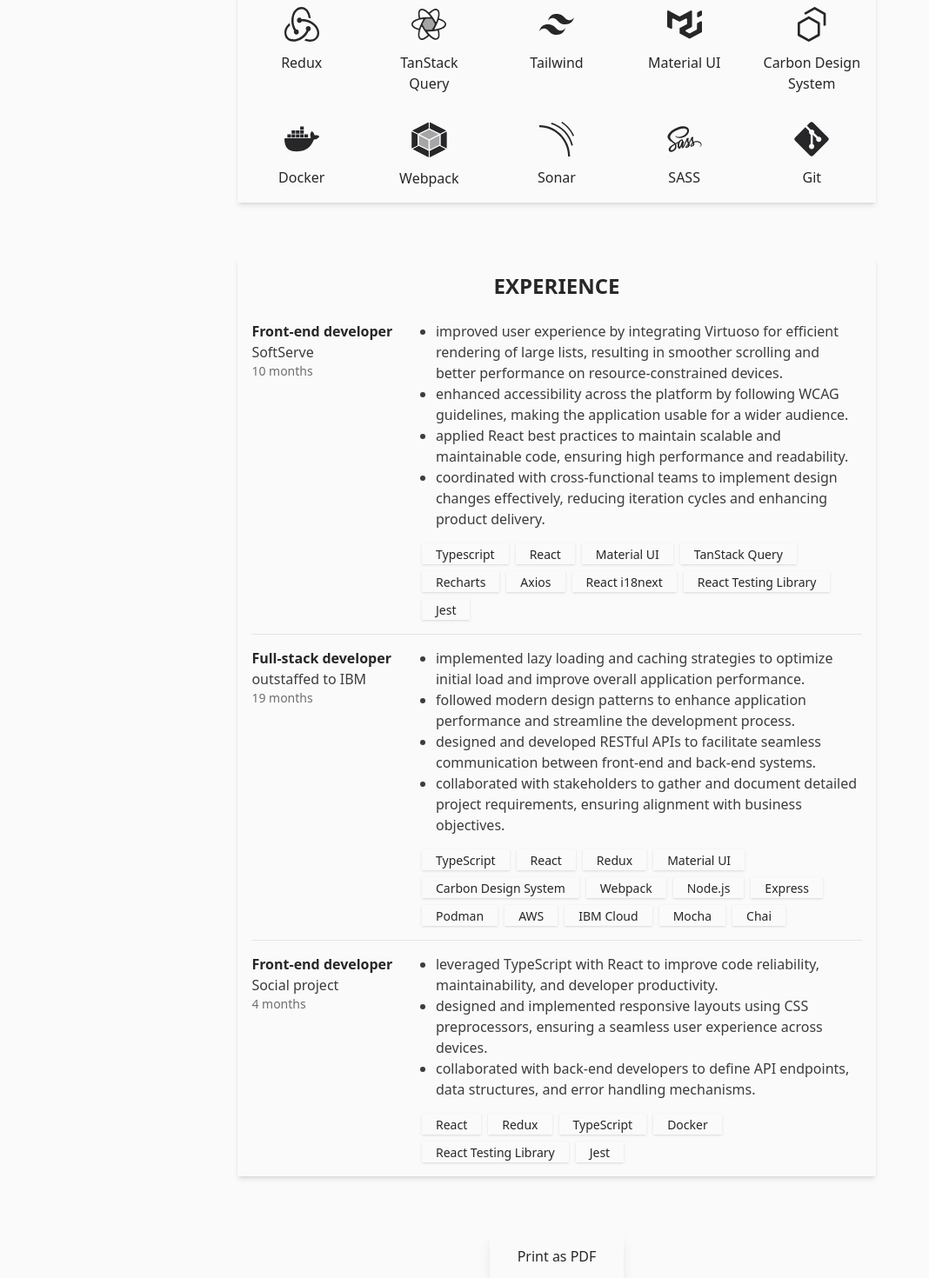
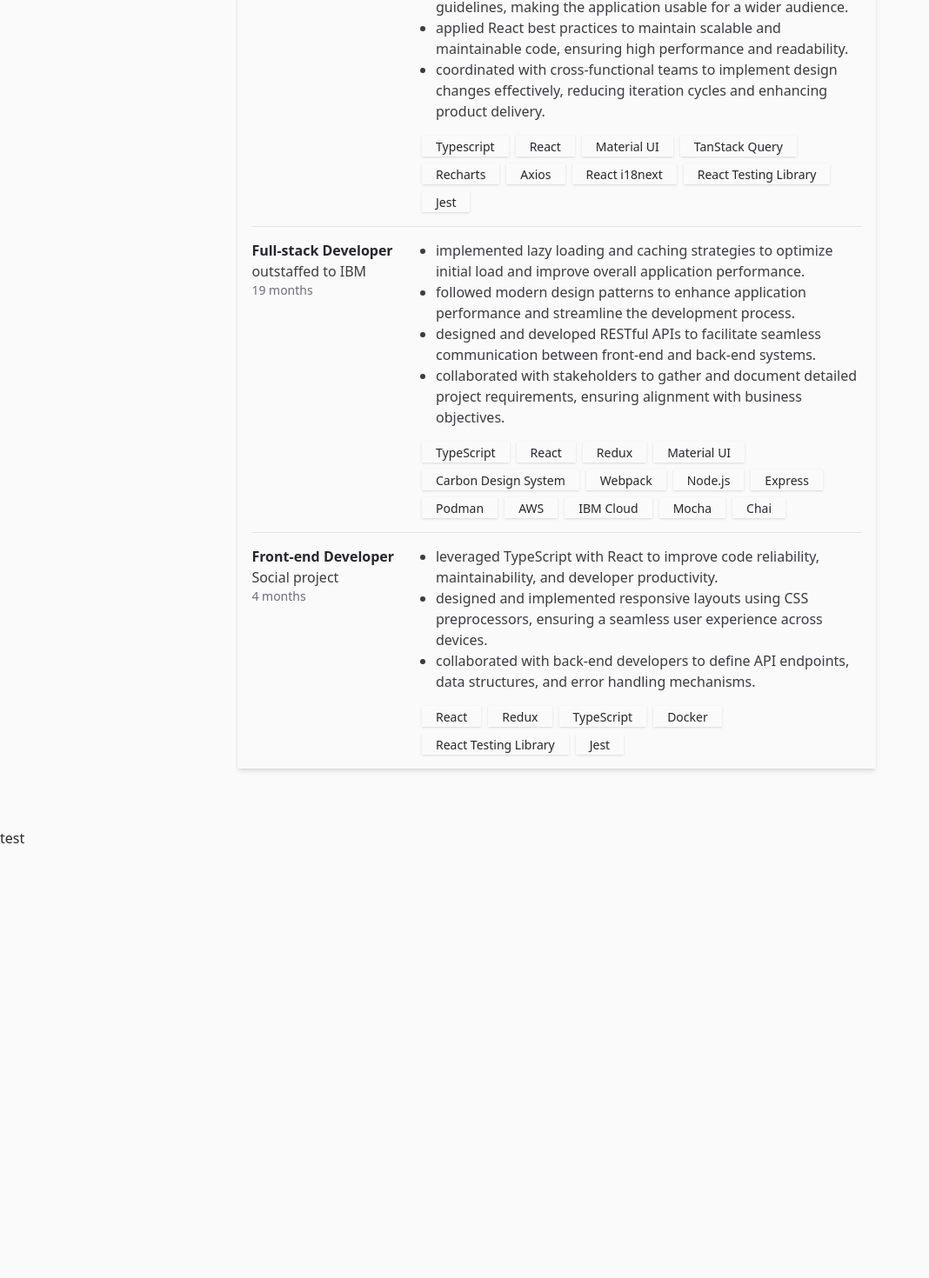
Before and after one commit to andrew-melnychuk/cv, a React (Vite) app: page / in a window 1280 px wide. Shown: the part 664-2134 px from the top of the page at 87% size, without its empty margins (0-1068 px from the left). After the commit the page ends 1640 px from the top, so only its background shows below. Built offline with nearby package versions, Linux system fonts and the light colour scheme.

Commit message:
reset this commit soft

```diff
--- a/package.json
+++ b/package.json
@@ -21,6 +21,7 @@
     "vitest:run": "vitest run"
   },
   "dependencies": {
+    "jspdf": "^2.5.2",
     "react": "^18.2.0",
     "react-dom": "^18.2.0",
     "react-to-print": "^2.14.13"
@@ -54,7 +55,7 @@
     "vite": "^4.1.4",
     "vite-plugin-svgr": "^3.2.0",
     "vitest": "^0.32.2"
-    },
+  },
   "browserslist": [
     ">0.2%",
     "not dead",
--- a/src/App.css
+++ b/src/App.css
@@ -133,6 +133,6 @@ body {
 }
 
 @page {
-  /*margin: 8mm;*/
+  margin: 0;
   padding: 8mm;
 }
--- a/src/App.tsx
+++ b/src/App.tsx
@@ -1,6 +1,9 @@
+import { jsPDF } from 'jspdf';
 import React, { useEffect, useRef } from 'react';
 import { Experience, Header, Skills, Summary } from './components';
 import { useLocalStorage, usePrint } from './utils';
+
+// import { useLocalStorage, usePrint } from '../resources/files/CV_Andrew_Melnychuk_Front-end.pdf';
 
 const DEFAULT_THEME = 'light';
 
@@ -40,14 +43,21 @@ const ThemeSwitcher = () => {
     </div>
   );
 };
-const PrintButton = ({ onPrint }: { onPrint: () => void }) => (
-  <button
-    className="print-hidden m-auto flex px-8 py-4 shadow-lg duration-500 hover:shadow-sm"
-    onClick={onPrint}
-  >
-    Print as PDF
-  </button>
-);
+
+const PrintButton = ({ onClick }: { onClick: () => void }) => {
+  return (
+    <button onClick={onClick}>test</button>
+
+    // <a
+    //   className="print-hidden m-auto flex w-fit px-8 py-4 shadow-lg duration-500 hover:shadow-sm"
+    //   href="../resources/files/CV_Andrew_Melnychuk_Front-end.pdf"
+    //   download
+    //   aria-label="Download the PDF file"
+    // >
+    //   Download PDF
+    // </a>
+  );
+};
 
 // TODO: revise contacts, add more???
 // TODO: update experience (replace project description with personal responsibilities)
@@ -58,14 +68,46 @@ export default function App() {
   const ref = useRef(null);
   const { printHandler } = usePrint(ref, 'cv', 'CV_Andrew_Melnychuk_Front-end');
 
+  const handleClick = (ref: HTMLElement) => {
+    const pdf = new jsPDF({
+      orientation: 'portrait',
+      unit: 'mm',
+      format: 'a4',
+      putOnlyUsedFonts: true,
+    });
+
+    console.log({ ref });
+
+    const windowWidth = window.innerWidth;
+    // ref.style.margin = '0px';
+    // ref.style.padding = '0px';
+
+    pdf.html(ref.innerHTML, {
+      callback: (pdf) => {
+        // Save the generated PDF
+        pdf.save('download.pdf');
+      },
+      autoPaging: 'text',
+      margin: [20, 0, 20, 0],
+      width: 190, // Maximum width for the content in mm (adjust as needed)
+      windowWidth: ref.offsetWidth,
+      // html2canvas: {
+      // svgRendering: true,
+      // scale: 0.25, // Scale down the content to fit
+      // },
+    });
+  };
+
   return (
-    <div ref={ref} className="cv container">
+    <div>
       <ThemeSwitcher />
-      <Header />
-      <Summary />
-      <Skills />
-      <Experience />
-      <PrintButton onPrint={printHandler} />
+      <div ref={ref} className="cv container">
+        <Header />
+        <Summary />
+        {/*<Skills />*/}
+        <Experience />
+      </div>
+      <PrintButton onClick={() => handleClick(ref.current!)} />
     </div>
   );
 }
--- a/src/components/Summary.tsx
+++ b/src/components/Summary.tsx
@@ -6,7 +6,7 @@ const Summary = () => (
   <Section title="summary">
     <div className="text-secondary">
       <p>
-        {`Senior Frontend Developer with ${getExperience(
+        {`Senior Front-end Developer with ${getExperience(
           careerStart,
         )} years of experience specializing in React and TypeScript. Skilled in creating dynamic, high-performance user interfaces with a focus on user experience. Proficient in creating scalable and reusable components, front-end
         optimization, and backend integration. Known for a proactive,
--- a/src/components/experience/First.tsx
+++ b/src/components/experience/First.tsx
@@ -15,7 +15,7 @@ const First = () => (
     technologies={TECHNOLOGIES}
     duration="4 months"
     employer="Social project"
-    position="Front-end developer"
+    position="Front-end Developer"
     description={[
       'leveraged TypeScript with React to improve code reliability, maintainability, and developer productivity.',
       'designed and implemented responsive layouts using CSS preprocessors, ensuring a seamless user experience across devices.',
--- a/src/components/experience/Second.tsx
+++ b/src/components/experience/Second.tsx
@@ -23,7 +23,7 @@ const Second = () => {
       technologies={TECHNOLOGIES}
       duration="19 months"
       employer="outstaffed to IBM"
-      position="Full-stack developer"
+      position="Full-stack Developer"
       description={[
         'implemented lazy loading and caching strategies to optimize initial load and improve overall application performance.',
         'followed modern design patterns to enhance application performance and streamline the development process.',
--- a/src/components/experience/Third.tsx
+++ b/src/components/experience/Third.tsx
@@ -21,7 +21,7 @@ const Third = () => {
       technologies={TECHNOLOGIES}
       duration={`${getTimeDiff(startDate, 'month')} months`}
       employer="SoftServe"
-      position="Front-end developer"
+      position="Front-end Developer"
       description={[
         'improved user experience by integrating Virtuoso for efficient rendering of large lists, resulting in smoother scrolling and better performance on resource-constrained devices.',
         'enhanced accessibility across the platform by following WCAG guidelines, making the application usable for a wider audience.',
```
Also changed, not shown: 2 other files (tests, documents, lock files or other folders).
